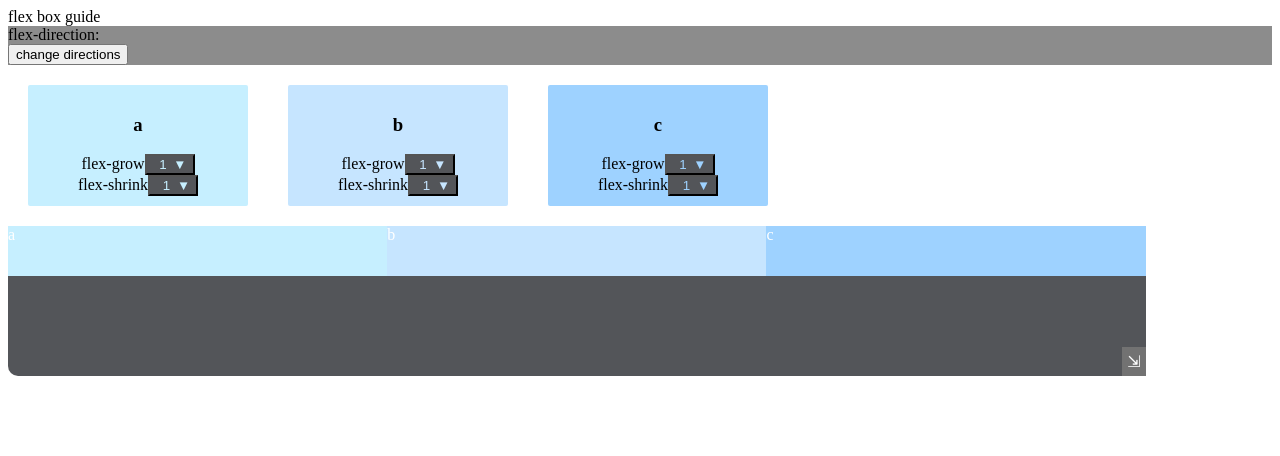
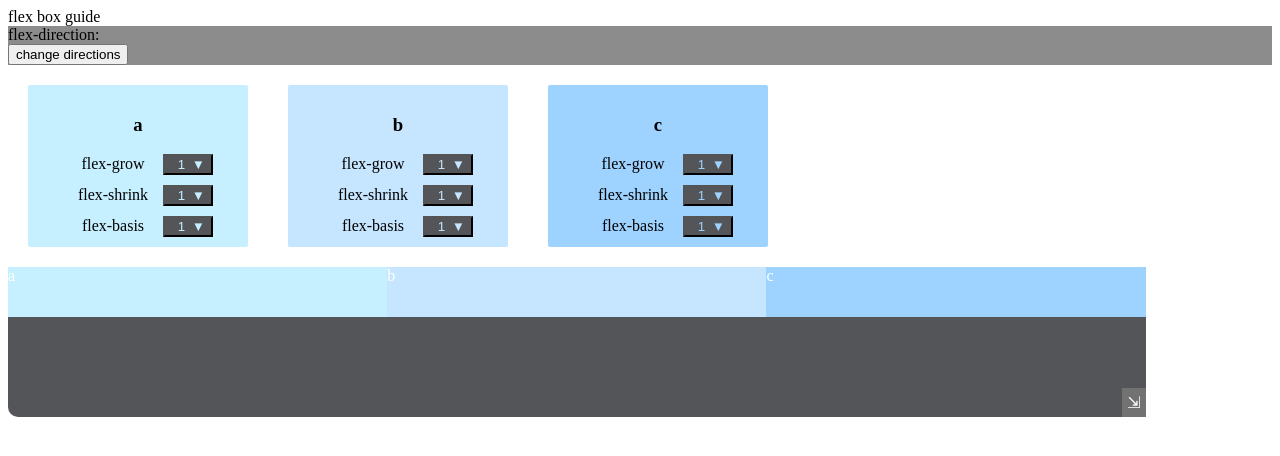
Before and after one commit to mlizchap/flex-box-guide, a React (Create React App) app: page / in a window 1280 px wide. Shown: the top 456 px of the page. Built offline with nearby package versions, Linux system fonts and the light colour scheme.

Commit message:
added flex basis to item display

```diff
--- a/src/components/ChildPropsDropDown.js
+++ b/src/components/ChildPropsDropDown.js
@@ -10,6 +10,10 @@ const flexBoxData = [
     {
         kabobTitle: "flex-shrink",
         camelCaseTitle: "flexShrink"
+    },
+    {
+        kabobTitle: "flex-basis",
+        camelCaseTitle: "flexBasis"
     }
 ]
 
@@ -20,11 +24,13 @@ class ChildPropsDropDown extends Component {
             currentProp: "flexGrow",
             display: {
                 flexGrow: "none",
-                flexShrink: "none"
+                flexShrink: "none",
+                flexBasis: "none"
             },
             currentNumber: {
                 flexGrow: 1,
-                flexShrink: 1
+                flexShrink: 1,
+                flexBasis: 1
             }
          };
     }
@@ -32,8 +38,13 @@ class ChildPropsDropDown extends Component {
         console.log(selectedProp)
         this.setState({
             currentProp: selectedProp,
-            display: (selectedProp === "flexGrow") ? { flexGrow: "block", flexShrink: "none" } :  { flexGrow: "none", flexShrink: "block" }
-        })
+            display: {
+                flexGrow: "none",
+                flexShrink: "none",
+                flexBasis: "none"
+            }
+            //display: (selectedProp === "flexGrow") ? { flexGrow: "block", flexShrink: "none" } :  { flexGrow: "none", flexShrink: "block" }
+        }, () => this.setState({ display: {...this.state.display, [selectedProp]: "block"}}))
     }
     hideContent = (selectedProp) => {
         this.setState({
@@ -54,8 +65,8 @@ class ChildPropsDropDown extends Component {
                 <h3>{this.props.letter}</h3>
                     {flexBoxData.map(item => {
                         return (
-                            <div key={item.camelCaseTitle}>
-                                {item.kabobTitle}
+                            <div key={item.camelCaseTitle} className="numberDisplay">
+                                <span className="title">{item.kabobTitle}</span>
                                 <div className="dropDownContent" onMouseEnter={() => this.showContent(item.camelCaseTitle)} onMouseLeave={() => this.hideContent(item.camelCaseTitle)}>
                                     <button>
                                         {this.state.currentNumber[`${item.camelCaseTitle}`]} <span className="arrow">&#9660;</span>
@@ -67,21 +78,7 @@ class ChildPropsDropDown extends Component {
                                 </div>
                             </div>
                         )
-
                     })}
-
-                    {/* <div>
-                        flex-grow:
-                        <div className="dropDownContent" onMouseEnter={() => this.showContent()} onMouseLeave={() => this.hideContent()}>
-                            <button>
-                                {this.state.currentNumber.flexGrow} <span className="arrow">&#9660;</span>
-                            </button>
-
-                            <ContentDisplay showContent={this.state.display.flexGrow} >
-                                { Array.from({length:5}, (_, i) => <div onClick={this.setNumber} key={i}>{i + 1}</div>) }
-                            </ContentDisplay>
-                        </div>
-                    </div> */}
             </DropDownStyle>
         );
     }
@@ -98,6 +95,16 @@ const DropDownStyle = styled.div`
     display: inline-block;
     margin: 20px;
     border-radius: 2px;
+    .numberDisplay {
+        // background-color: yellow;
+        margin-top: 10px;
+        text-align: left:
+    }
+    .title {
+        display: inline-block;
+        // background-color: orange;
+        width: 100px;
+    }
     button {
         display: inline-block;
         width: 50px;
```
